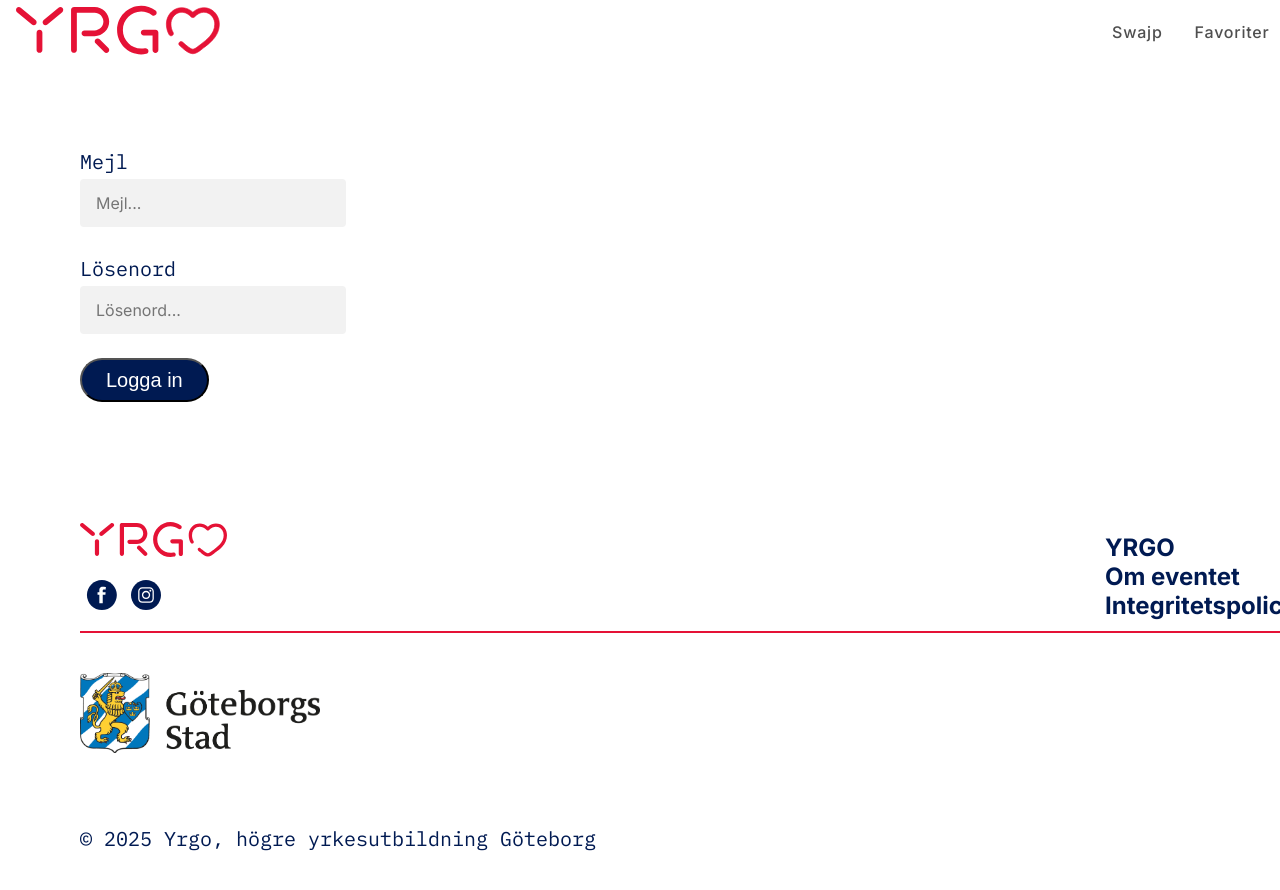
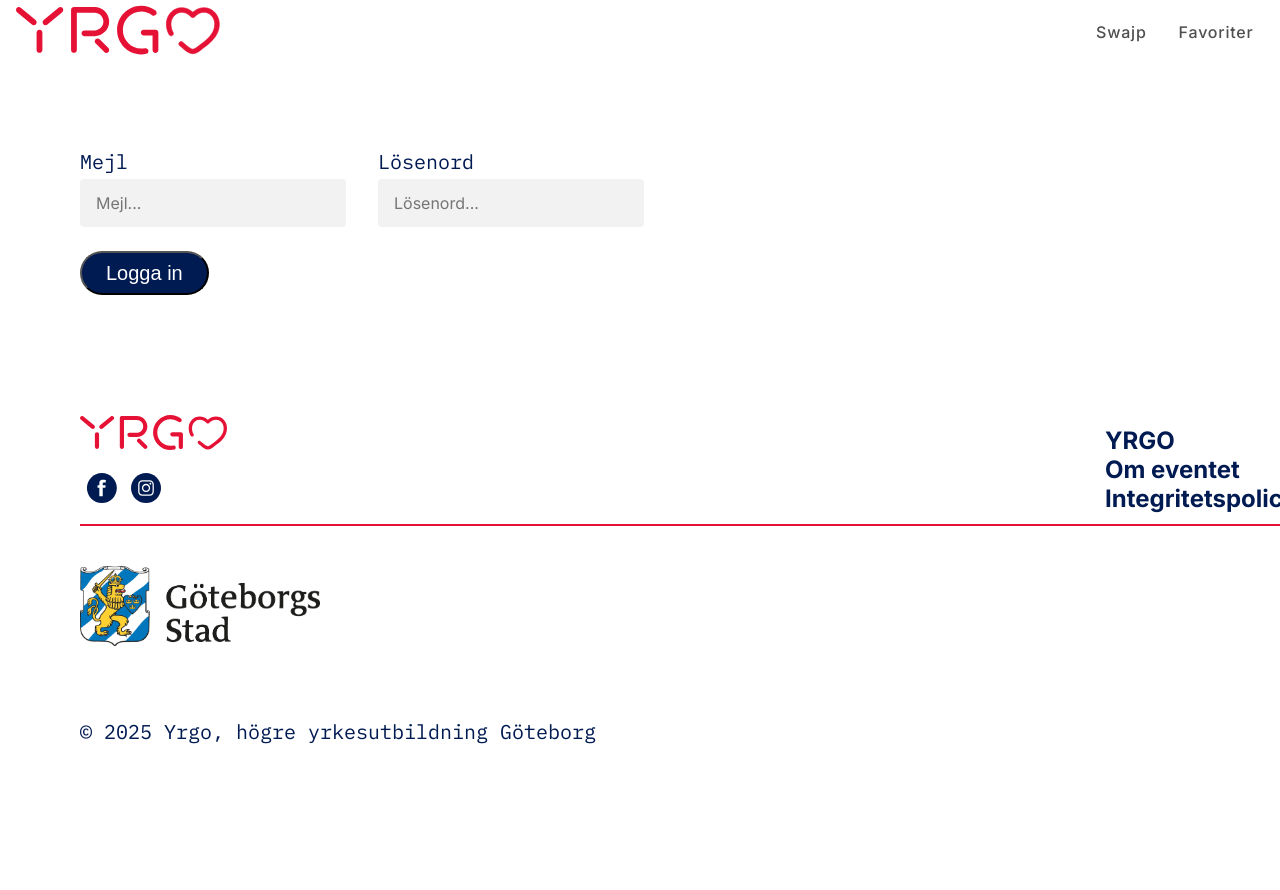
Before and after one commit to filiplyrheden/yrgo-branschevent, a React (Vite) app: page /login in a window 1280 px wide. Shown: the top 890 px of the page. After the commit the page ends 813 px from the top, so only its background shows below. Built offline with nearby package versions, Linux system fonts and the light colour scheme.

Commit message:
Implement login functionality with state management and error handling

```diff
--- a/src/components/layout/Header.css
+++ b/src/components/layout/Header.css
@@ -4,7 +4,7 @@ header {
   justify-content: flex-start;
   align-items: center;
   padding: 0.75rem 1rem;
-  gap: 53.75rem;
+  gap: 52.75rem;
 }
 
 .yrgo-logo {
--- a/src/pages/Login.css
+++ b/src/pages/Login.css
@@ -4,3 +4,9 @@
   flex-direction: column;
   align-items: flex-start;
 }
+
+.input-container {
+  display: flex;
+  flex-direction: row;
+  gap: 2rem;
+}
--- a/src/pages/Login.jsx
+++ b/src/pages/Login.jsx
@@ -1,3 +1,6 @@
+import { useState } from "react";
+import { useNavigate } from "react-router-dom";
+import { supabase } from "../supabaseClient";
 import Header from "../components/layout/Header";
 import Footer from "../components/layout/Footer";
 import Input from "../components/ui/Input";
@@ -5,16 +8,38 @@ import Button from "../components/ui/Button";
 import "./Login.css";
 
 export default function Login() {
+  const [email, setEmail] = useState("");
+  const [password, setPassword] = useState("");
+  const [error, setError] = useState(null);
+  const navigate = useNavigate();
+
+  const handleLogin = async () => {
+    try {
+      const { error } = await supabase.auth.signInWithPassword({
+        email,
+        password,
+      });
+      if (error) throw error;
+      alert("Login successful!");
+      navigate("/profil");
+    } catch (err) {
+      setError(err.message);
+    }
+  };
+
   return (
     <div>
       <Header />
       <div className="login-container">
+        <div className="input-container">
           <Input
             id="email"
             label="Mejl"
             placeholder="Mejl..."
             type="email"
             required
+            value={email}
+            onChange={(e) => setEmail(e.target.value)}
           />
 
           <Input
@@ -23,9 +48,14 @@ export default function Login() {
             placeholder="Lösenord..."
             type="password"
             required
+            value={password}
+            onChange={(e) => setPassword(e.target.value)}
           />
+        </div>
 
-        <Button text="Logga in" />
+        {error && <p className="error-message">{error}</p>}
+
+        <Button text="Logga in" onClick={handleLogin} />
       </div>
       <Footer />
     </div>
```
Lines whose indentation alone changed are shown as unchanged.
